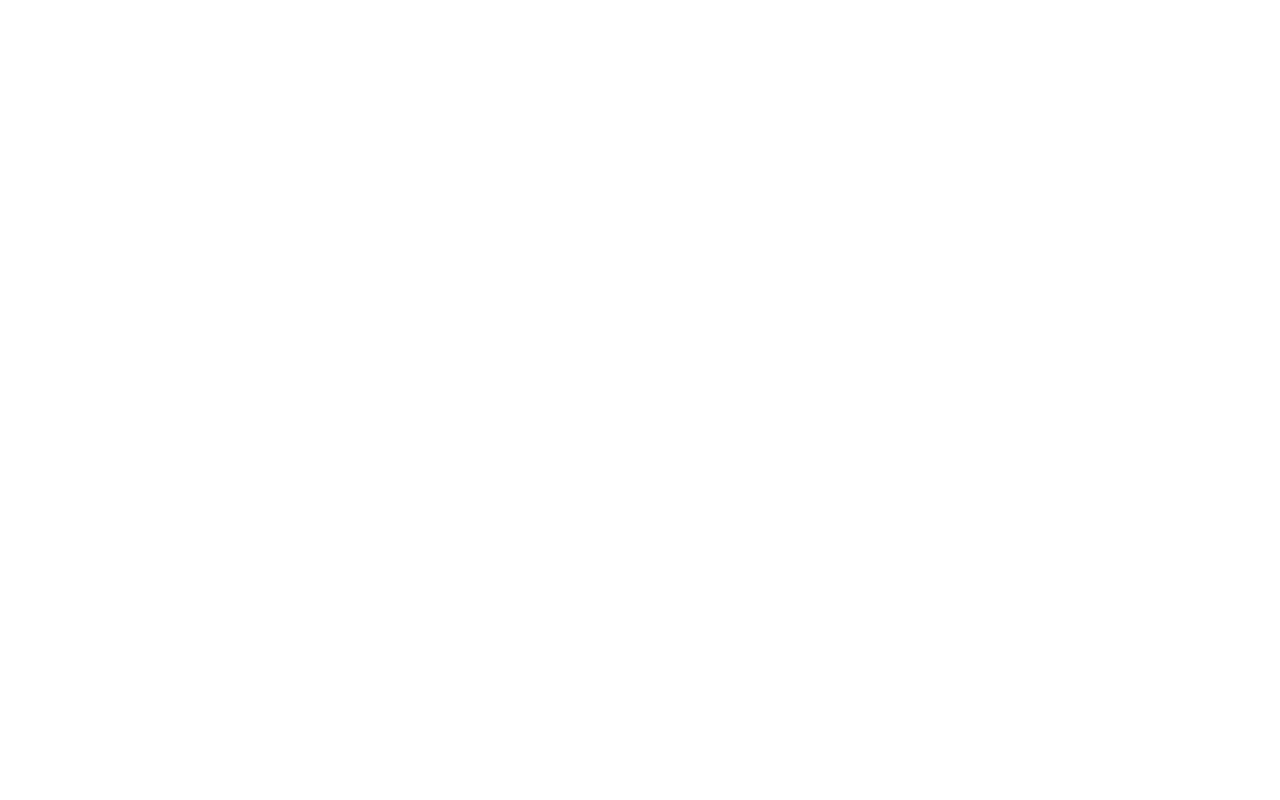
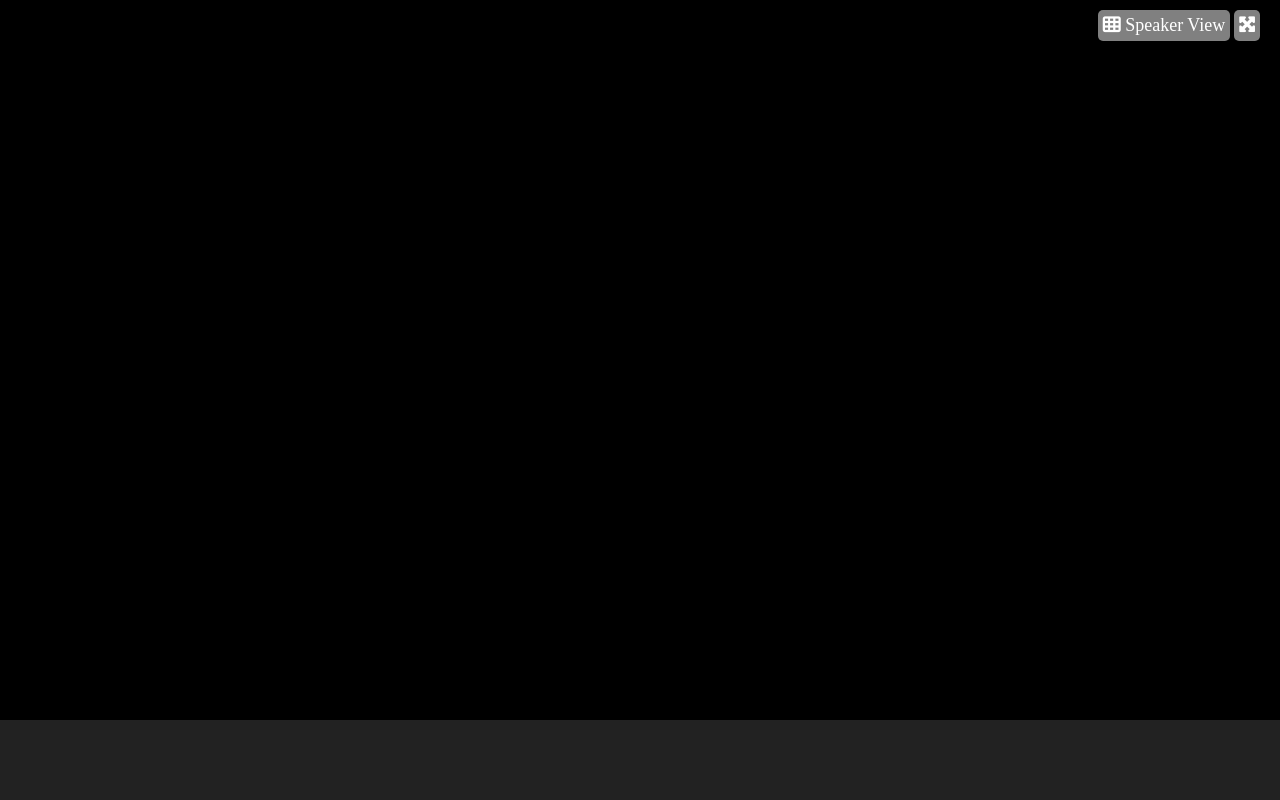
Before and after one commit to LucioMelis/html-css-zoom, a plain HTML site: page index.html in a window 1280 px wide. Drawn offline with Linux system fonts and the light colour scheme.

Commit message:
inizio sezione schermi

```diff
--- a/css/style.css
+++ b/css/style.css
@@ -2,4 +2,41 @@
     margin: 0;
     padding: 0;
     box-sizing: border-box;
+    color: white;
 }
+
+div a{
+    text-decoration: none;
+}
+/************ MAIN  **********/
+#container-main{
+    height: 90vh;
+    background-color: black;
+    position: relative;
+}
+
+.container-position{
+    position: absolute;
+    top: 10px;
+    right: 20px;
+}
+
+.button{
+    display: inline-block;
+    padding: 5px;
+    background-color: grey;
+    border-radius: 5px;
+}
+
+.button a, .button i{
+    font-size: 18px;
+}
+
+
+
+
+/*********** FOOTER  **********/
+#container-footer{
+    height: 10vh;
+    background-color: #222222;
+}
--- a/index.html
+++ b/index.html
@@ -4,10 +4,41 @@
     <meta charset="UTF-8">
     <meta http-equiv="X-UA-Compatible" content="IE=edge">
     <meta name="viewport" content="width=device-width, initial-scale=1.0">
+    <link rel="stylesheet" href="css/style.css">
+    <link rel="stylesheet" href="https://cdnjs.cloudflare.com/ajax/libs/font-awesome/6.0.0/css/all.min.css" integrity="sha512-9usAa10IRO0HhonpyAIVpjrylPvoDwiPUiKdWk5t3PyolY1cOd4DSE0Ga+ri4AuTroPR5aQvXU9xC6qOPnzFeg==" crossorigin="anonymous" referrerpolicy="no-referrer" />
+    <link rel="stylesheet" href="https://cdnjs.cloudflare.com/ajax/libs/font-awesome/5.15.4/css/all.min.css" integrity="sha512-1ycn6IcaQQ40/MKBW2W4Rhis/DbILU74C1vSrLJxCq57o941Ym01SwNsOMqvEBFlcgUa6xLiPY/NS5R+E6ztJQ==" crossorigin="anonymous" referrerpolicy="no-referrer" />
+
     <title>Zoom</title>
 </head>
 
 <body>
+<!-- MAIN  -->
+    <main id="container-main">
+
+    <!-- Container-button-main -->
+        <div class="container-position">
+
+            <div class="button">
+                <a href="#">
+                    <i class="fa-solid fa-table-cells"></i>
+                    Speaker View
+                </a>
+            </div>
+
+            <div class="button">
+                <a href="#">
+                    <i class="fa-solid fa-maximize"></i>
+                </a>
+            </div>
+        </div>
+
+<!-- Inizio Section  -->
+        <section id="container-principal">
+
+        </section>
+    </main>
+<!-- FOOTER  -->
+    <footer id="container-footer"></footer>
 
 </body>
 </html>
```
